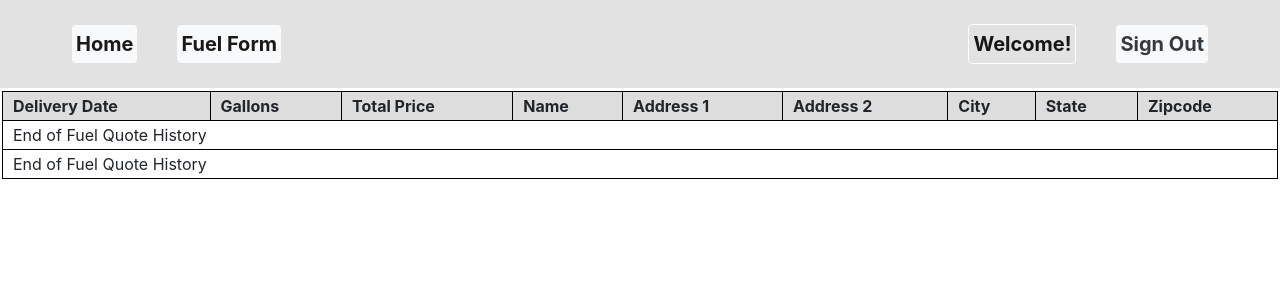
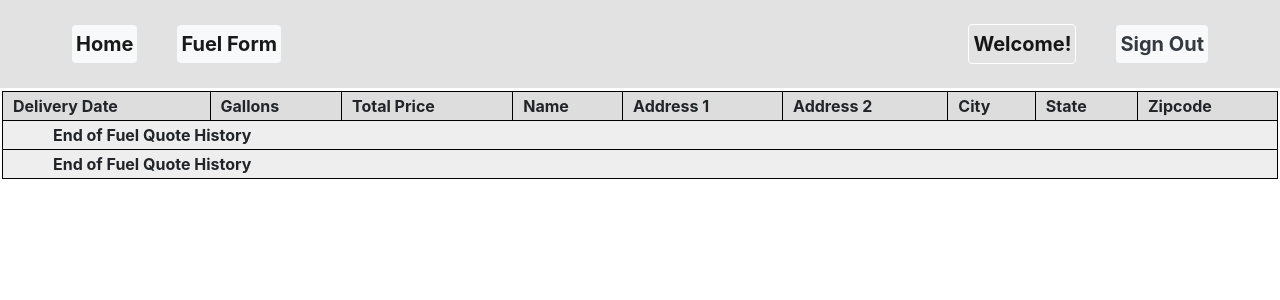
Before and after one commit to Frostbyte99/fuel-quote-app, a React (Create React App) app: page /FuelQuoteHistory in a window 1280 px wide. Shown: the top 300 px of the page. Built offline with nearby package versions, Linux system fonts and the light colour scheme.

Commit message:
Added extra styling to FuelQuoteHistory

```diff
--- a/src/styles.css
+++ b/src/styles.css
@@ -63,3 +63,8 @@ table {
 th {
     background-color: #DDD;
 }
+#lastLine {
+    background-color: #EEE;
+    font-weight: bold;
+    padding-left: 50px;
+}
```
